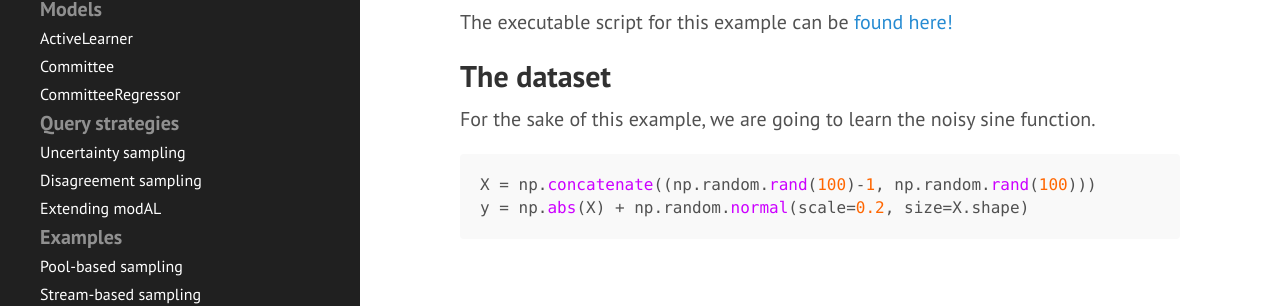
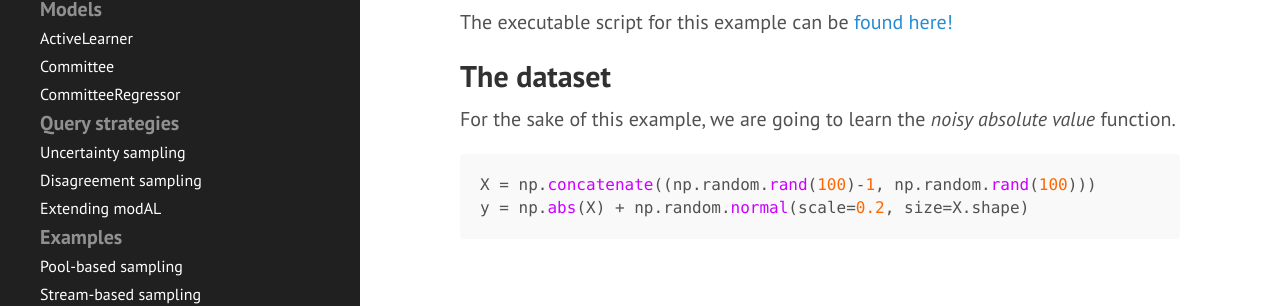
Before and after one commit to modAL-python/modAL, a Jekyll site: the page built from Ensemble-regression.md, in a window 1280 px wide and 900 px high. Shown: the part 300-606 px from the top of the window. Built offline with Jekyll 4.4.1, drawn with Linux system fonts in a browser that asks for light colours; our own code applies the rules of GitHub Pages for plain Markdown files.

Commit message:
Ensemble-regression.md fix

````diff
--- a/Ensemble-regression.md
+++ b/Ensemble-regression.md
@@ -4,7 +4,7 @@ With an ensemble of regressors, the standard deviation of the predictions at a g
 The executable script for this example can be [found here!](https://github.com/cosmic-cortex/modAL/blob/master/examples/ensemble_regression.py)
 
 ## The dataset
-For the sake of this example, we are going to learn the noisy sine function.
+For the sake of this example, we are going to learn the *noisy absolute value* function.
 ```python
 X = np.concatenate((np.random.rand(100)-1, np.random.rand(100)))
 y = np.abs(X) + np.random.normal(scale=0.2, size=X.shape)
````
